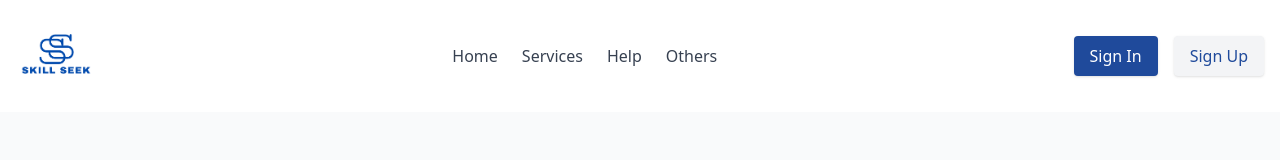
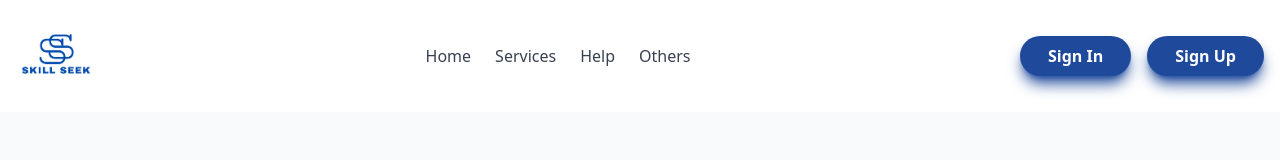
Before and after one commit to priyanka749/WebApifrontend, a React (Vite) app in the folder SkillSeek/: page /home in a window 1280 px wide. Shown: the top 160 px of the page. Built offline with nearby package versions, Linux system fonts and the light colour scheme.

Commit message:
home page changes

```diff
--- a/SkillSeek/src/public/home.jsx
+++ b/SkillSeek/src/public/home.jsx
@@ -16,8 +16,13 @@ const HomePage = () => {
             <a href="#" className="text-gray-700 hover:text-[#1F4A9B] transition">Others</a>
           </nav>
           <div className="flex space-x-4">
-            <button className="bg-[#1F4A9B] text-white px-4 py-2 rounded shadow hover:bg-blue-700 transition">Sign In</button>
-            <button className="bg-gray-100 text-[#1F4A9B] px-4 py-2 rounded shadow hover:bg-gray-200 transition">Sign Up</button>
+          <button className="px-7 py-2 bg-[#1F4A9B] text-white font-bold shadow-lg shadow-[#1F4A9B] rounded-full transition-transform transform-gpu hover:bg-blue-300 hover:shadow-lg">
+  Sign In
+</button>
+
+<button className="px-7 py-2 bg-[#1F4A9B] text-white font-bold shadow-lg shadow-[#1F4A9B] rounded-full transition-transform transform-gpu hover:bg-blue-300 hover:shadow-lg">
+  Sign Up
+</button>
           </div>
         </div>
       </header>
```
